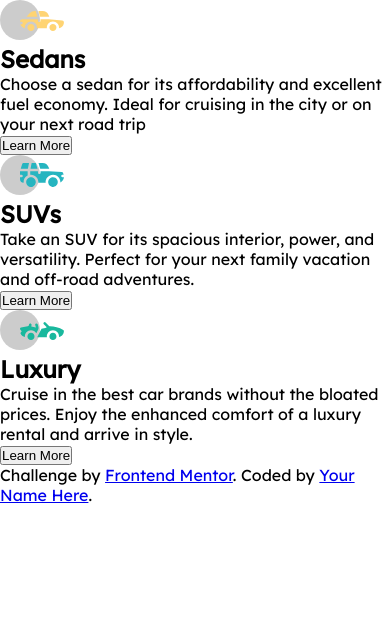
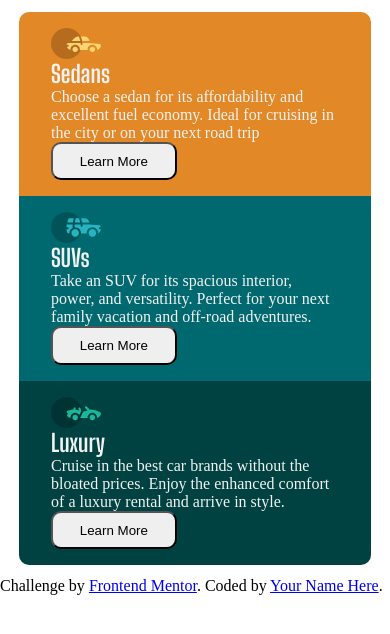
Before and after one commit to DevProgs/3-column-preview, a website built with Vite: page index.html in a window 390 px wide. Built offline with nearby package versions, Linux system fonts and the light colour scheme.

Commit message:
Started mobile layout

```diff
--- a/index.html
+++ b/index.html
@@ -13,27 +13,27 @@
   <main class="container">
 
     <div class="card sedan">
-      <img src="/images/icon-sedans.svg" alt="Icon of Sedan">
-      <h2>Sedans</h2>
-      <p>Choose a sedan for its affordability and excellent fuel economy. Ideal for cruising in the city
+      <img class="card--image" src="/images/icon-sedans.svg" alt="Icon of Sedan">
+      <h2 class="card--title">Sedans</h2>
+      <p class="card--description">Choose a sedan for its affordability and excellent fuel economy. Ideal for cruising in the city
       or on your next road trip</p>
-      <button>Learn More</button>
+      <button class="card--btn">Learn More</button>
     </div>
 
     <div class="card suv">
-      <img src="/images/icon-suvs.svg" alt="Icon of SUV">
-      <h2>SUVs</h2>
-      <p>Take an SUV for its spacious interior, power, and versatility. Perfect for your next family vacation
+      <img class="card--image" src="/images/icon-suvs.svg" alt="Icon of SUV">
+      <h2 class="card--title">SUVs</h2>
+      <p class="card--description">Take an SUV for its spacious interior, power, and versatility. Perfect for your next family vacation
       and off-road adventures.</p>
-      <button>Learn More</button>
+      <button class="card--btn">Learn More</button>
     </div>
 
     <div class="card luxury">
-      <img src="/images/icon-luxury.svg" alt="Icon of luxury vehicle">
-      <h2>Luxury</h2>
-      <p>Cruise in the best car brands without the bloated prices. Enjoy the enhanced comfort of a luxury
+      <img class="card--image" src="/images/icon-luxury.svg" alt="Icon of luxury vehicle">
+      <h2 class="card--title">Luxury</h2>
+      <p class="card--description">Cruise in the best car brands without the bloated prices. Enjoy the enhanced comfort of a luxury
       rental and arrive in style.</p>
-      <button>Learn More</button>
+      <button class="card--btn">Learn More</button>
     </div>
 
   </main>
--- a/style.css
+++ b/style.css
@@ -22,6 +22,52 @@
   --light-gray: hsl(0, 0%, 95%);
 }
 
-body {
-  font-family: 'Lexend Deca', sans-serif;;
+
+.container {
+  margin-inline: auto;
+  padding: .725em;
+  max-width: var(--mobile);
 }
+
+.card {
+  display: flex;
+  flex-direction: column;
+  padding: 1em 2em;
+  color: var(--light-gray);
+}
+
+.card:nth-child(1) {
+  border-top-right-radius: 10px;
+  border-top-left-radius: 10px;
+}
+
+.card:nth-child(3) {
+  border-bottom-right-radius: 10px;
+  border-bottom-left-radius: 10px;
+}
+
+.card--image {
+  max-width: 50px;
+}
+
+.card--title {
+  font-family: 'Big Shoulders Display', sans-serif;
+}
+
+.card--btn {
+  padding: .725em 2em;
+  border-radius: 10px;
+  align-self: start;
+}
+
+.sedan {
+  background: var(--bright-orange);
+}
+
+.suv {
+  background: var(--dark-cyan);
+}
+
+.luxury {
+  background: var(--very-dark-cyan);
+}
```
